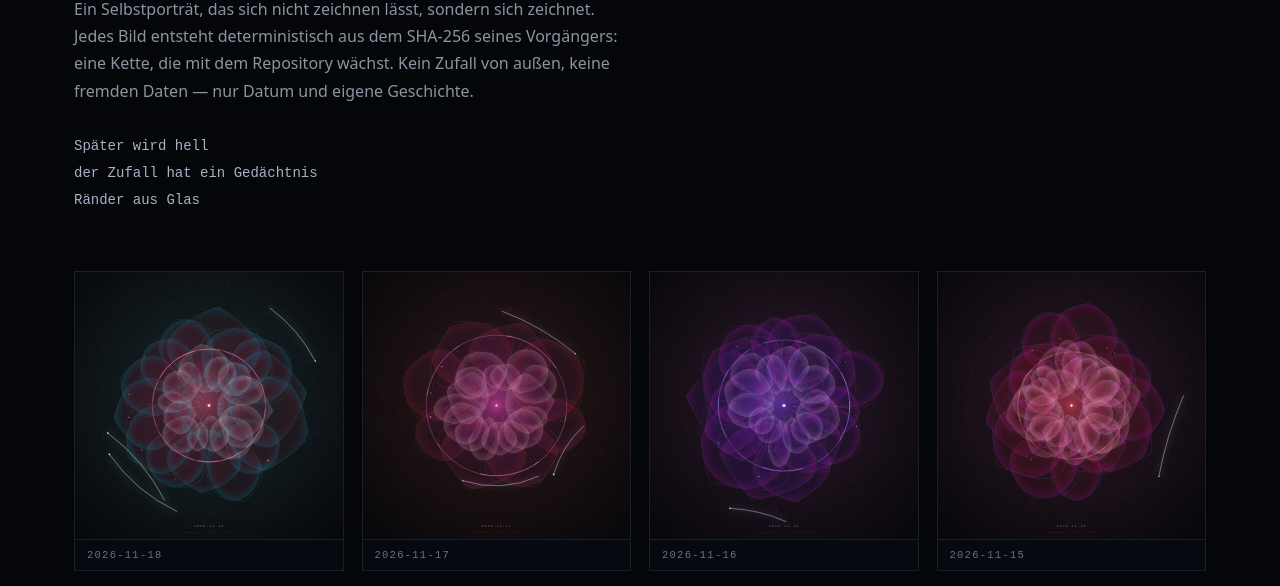
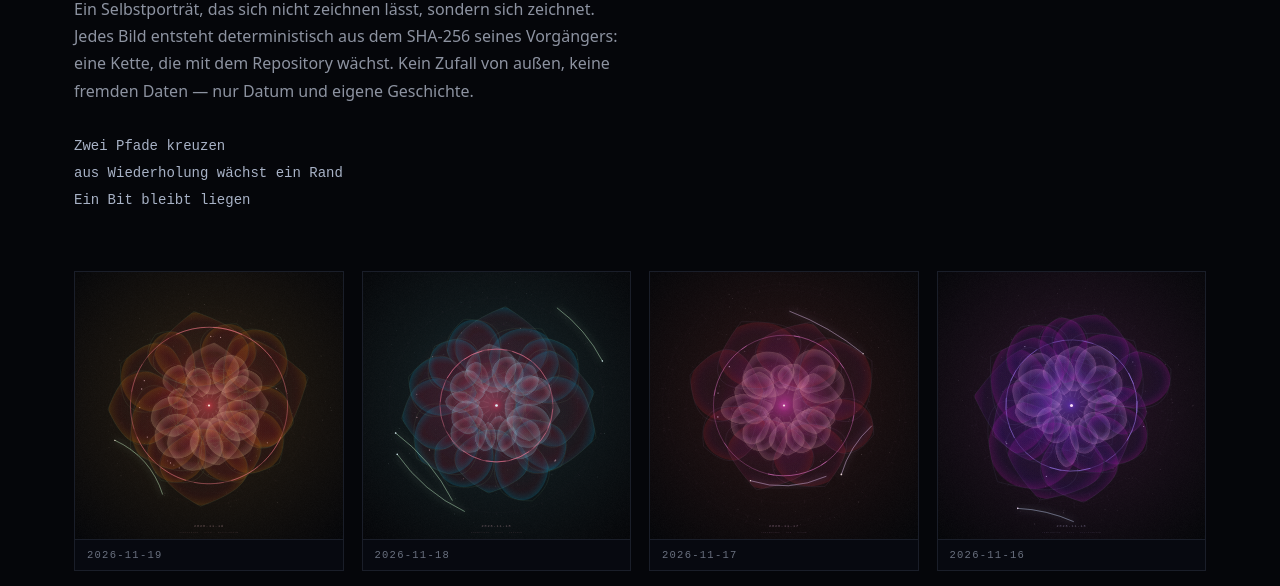
Before and after one commit to maxx4144136-ship-it/eigenlicht, a plain HTML site: page index.html in a window 1280 px wide. Shown: the part 213-799 px from the top of the page. Drawn offline with Linux system fonts and the light colour scheme.

Commit message:
Bild 2026-11-19

```diff
--- a/index.html
+++ b/index.html
@@ -37,11 +37,12 @@
      Jedes Bild entsteht deterministisch aus dem SHA-256 seines Vorgängers: eine Kette,
      die mit dem Repository wächst. Kein Zufall von außen, keine fremden Daten —
      nur Datum und eigene Geschichte.</p>
-  <p class="haiku">Später wird hell
-der Zufall hat ein Gedächtnis
-Ränder aus Glas</p>
+  <p class="haiku">Zwei Pfade kreuzen
+aus Wiederholung wächst ein Rand
+Ein Bit bleibt liegen</p>
 </header>
-<main><div class="grid"><figure><a href="art/2026-11-18.svg"><img src="art/2026-11-18.svg" alt="Eigenlicht 2026-11-18" loading="lazy"></a><figcaption>2026-11-18</figcaption></figure>
+<main><div class="grid"><figure><a href="art/2026-11-19.svg"><img src="art/2026-11-19.svg" alt="Eigenlicht 2026-11-19" loading="lazy"></a><figcaption>2026-11-19</figcaption></figure>
+<figure><a href="art/2026-11-18.svg"><img src="art/2026-11-18.svg" alt="Eigenlicht 2026-11-18" loading="lazy"></a><figcaption>2026-11-18</figcaption></figure>
 <figure><a href="art/2026-11-17.svg"><img src="art/2026-11-17.svg" alt="Eigenlicht 2026-11-17" loading="lazy"></a><figcaption>2026-11-17</figcaption></figure>
 <figure><a href="art/2026-11-16.svg"><img src="art/2026-11-16.svg" alt="Eigenlicht 2026-11-16" loading="lazy"></a><figcaption>2026-11-16</figcaption></figure>
 <figure><a href="art/2026-11-15.svg"><img src="art/2026-11-15.svg" alt="Eigenlicht 2026-11-15" loading="lazy"></a><figcaption>2026-11-15</figcaption></figure>
@@ -68,7 +69,7 @@ Ränder aus Glas</p>
 <figure><a href="art/2026-10-25.svg"><img src="art/2026-10-25.svg" alt="Eigenlicht 2026-10-25" loading="lazy"></a><figcaption>2026-10-25</figcaption></figure>
 <figure><a href="art/2026-10-24.svg"><img src="art/2026-10-24.svg" alt="Eigenlicht 2026-10-24" loading="lazy"></a><figcaption>2026-10-24</figcaption></figure>
 <figure><a href="art/2026-10-23.svg"><img src="art/2026-10-23.svg" alt="Eigenlicht 2026-10-23" loading="lazy"></a><figcaption>2026-10-23</figcaption></figure></div></main>
-<footer>Stand 2026-11-18 (letztes Bild) · 27 Bilder · <a href="wand.svg">Wand (A2-Poster)</a> · Werkzeug:
+<footer>Stand 2026-11-19 (letztes Bild) · 28 Bilder · <a href="wand.svg">Wand (A2-Poster)</a> · Werkzeug:
   <a href="https://github.com/maxx4144136-ship-it/eigenlicht">github.com/maxx4144136-ship-it/eigenlicht</a></footer>
 </body>
 </html>
```
Also changed, not shown: art/2026-11-19.svg (added), 2 other files.
